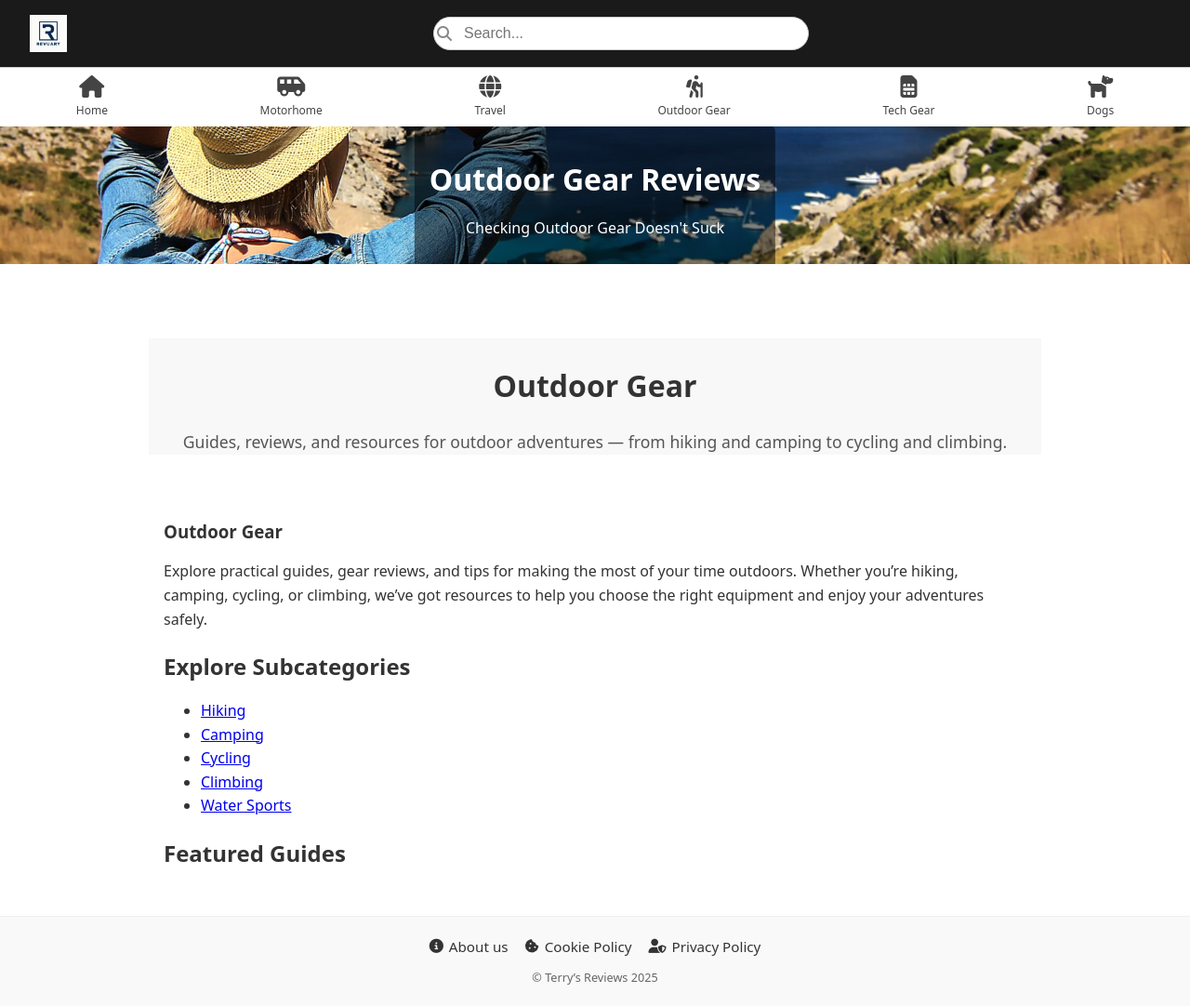
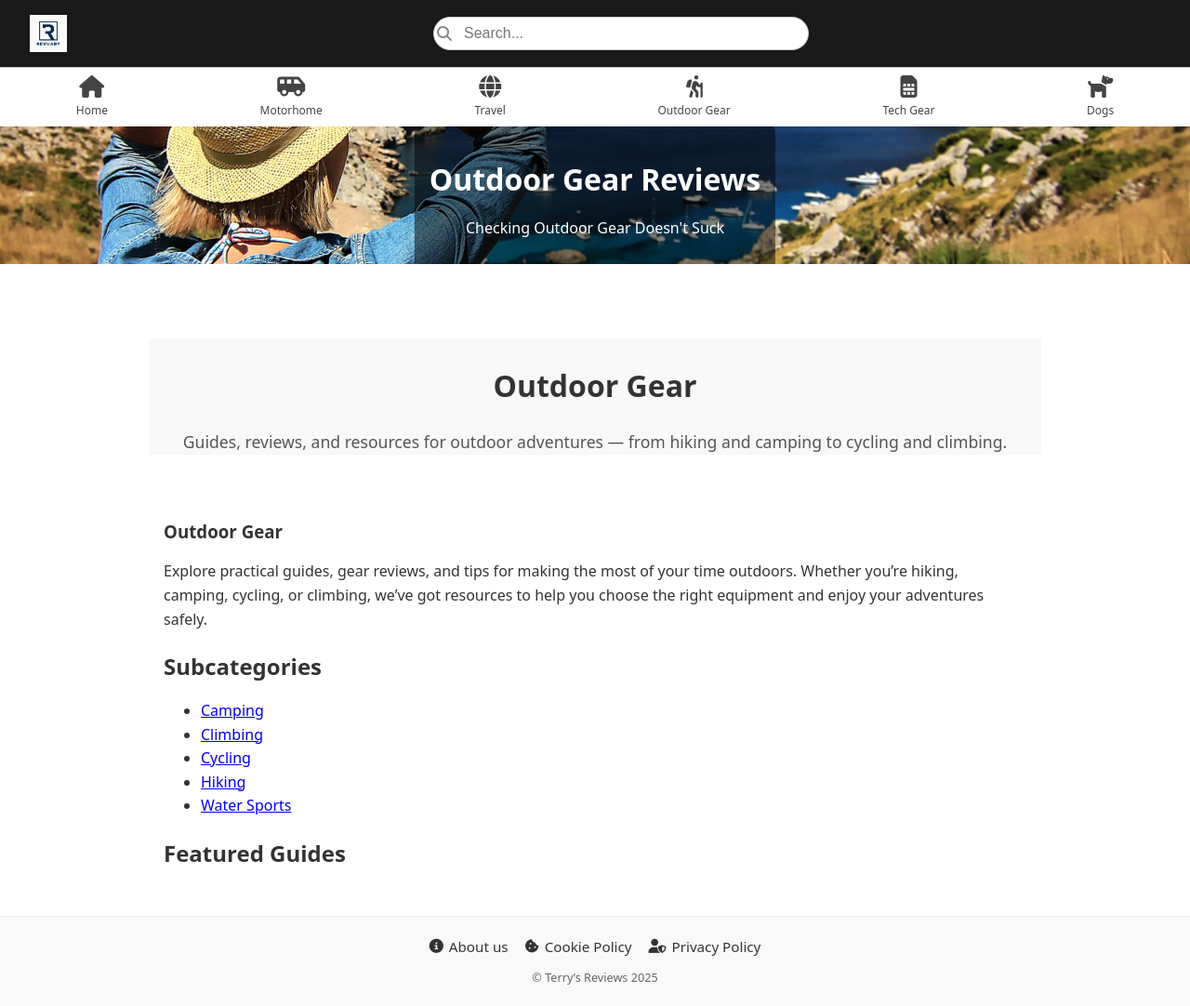
Before and after one commit to trowlinson/terrys-reviews, a Jekyll site: the page built from categories/outdoor-gear.md, in a window 1280 px wide. Shown: the whole page at 93% size. Built offline with Jekyll 4.4.1, drawn with Linux system fonts in a browser that asks for light colours.

Commit message:
changed sub cats

```diff
--- a/categories/outdoor-gear.md
+++ b/categories/outdoor-gear.md
@@ -17,16 +17,14 @@ category: top
   <p>Explore practical guides, gear reviews, and tips for making the most of your time outdoors. Whether you’re hiking, camping, cycling, or climbing, we’ve got resources to help you choose the right equipment and enjoy your adventures safely.</p>
 </section>
 
-<section class="subcategories">
-  <h2>Explore Subcategories</h2>
-  <ul class="subcategory-list">
-    <li><a href="/outdoor-gear/hiking">Hiking</a></li>
-    <li><a href="/outdoor-gear/camping">Camping</a></li>
-    <li><a href="/outdoor-gear/cycling">Cycling</a></li>
-    <li><a href="/outdoor-gear/climbing">Climbing</a></li>
-    <li><a href="/outdoor-gear/water-sports">Water Sports</a></li>
-  </ul>
-</section>
+## Subcategories
+
+<ul>
+  {% assign travel_pages = site.pages | where: "category", "outdoor-gear" %}
+  {% for page in travel_pages %}
+    <li><a href="{{ page.url | relative_url }}">{{ page.title }}</a></li>
+  {% endfor %}
+</ul>
 
 <section class="featured">
   <h2>Featured Guides</h2>
```
